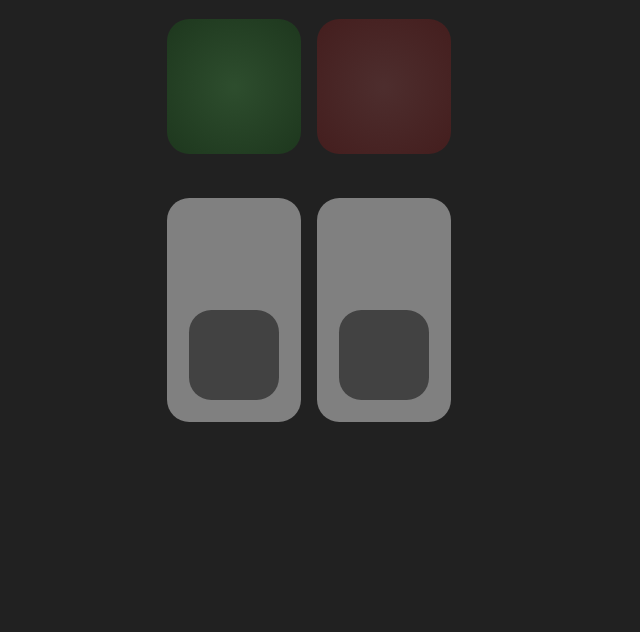
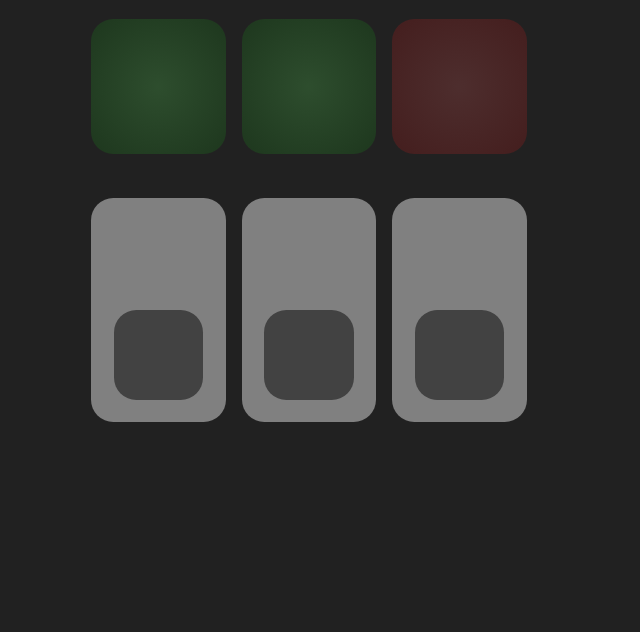
Before and after one commit to smcolash/retroblinken, a plain HTML site: page debug.html in a window 1280 px wide. Shown: the part 168-800 px from the top of the page, without its empty margins (331-971 px from the left). Drawn offline with nearby package versions, Linux system fonts and the light colour scheme.

Commit message:
debugging

```diff
--- a/debug.html
+++ b/debug.html
@@ -23,7 +23,7 @@
         <div class='container' style='font-size: 7vw;'>
             <div class='d-flex flex-row justify-content-center'>
 
-                <div class='p-2 control'>
+                <div class='p-2'>
                     <div id='A15' class='bit'>
                         <div class='label'><div class='text'>A15</div></div>
                         <div data-bit=15 data-name='address' class='led green'></div>
@@ -36,7 +36,20 @@
                     </div>
                 </div>
 
-                <div class='p-2 control'>
+                <div class='p-2'>
+                    <div id='A14' class='bit'>
+                        <div class='label'><div class='text'>A14</div></div>
+                        <div data-bit=14 data-name='address' class='led green'></div>
+                        <div class='toggle'>
+                            <input type='checkbox' data-bit=14 data-name='address'>
+                            <div class='switch'>
+                                <div class='slider'></div>
+                            </div>
+                        </div>
+                    </div>
+                </div>
+
+                <div class='p-2'>
                     <div id='PWR' class='bit'>
                         <div class='label'><div class='text'>PWR</div></div>
                         <div data-bit=0 data-name='power' class='led red'></div>
--- a/retroblinken.css
+++ b/retroblinken.css
@@ -5,9 +5,6 @@ body {
 
 .yikes {
     background-color: orange;
-}
-
-.control {
 }
 
 .label {
--- a/retroblinken.js
+++ b/retroblinken.js
@@ -153,6 +153,7 @@ window.onload = function () {
         }
     }
 
+if (false) {
     //
     // perform an initial reboot
     //
@@ -378,21 +379,22 @@ window.onload = function () {
         }
     });
 
+}
+
     //
     // dispatch switch events to the appropriate handlers
     //
     $('.bit .toggle input').on ('change', function () {
+        return;
         let input = $(this);
         let name = input.data ()['name'];
         global[name].update ();
 
-        /*
         if (!$('body').hasClass ('yikes')) {
             $('body').addClass ('yikes');
             setTimeout (function () {
                 $('body').removeClass ('yikes');
             }, 100);
         }
-        */
     });
 }
```
